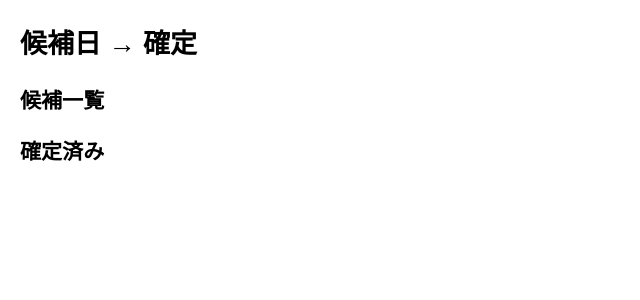
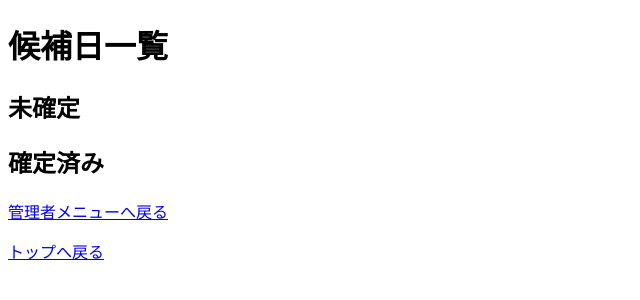
Before and after one commit to matsumurashin0125/event-app6, a Flask app: page /confirm in a window 1280 px wide. Shown: the top 300 px of the page, without its empty margins (0-640 px from the left). Run offline with Flask 3, Linux system fonts and the light colour scheme; the visitor is signed in with stand-in values (Sample User, id 1).

Commit message:
confirm.html を更新

```diff
--- a/templates/confirm.html
+++ b/templates/confirm.html
@@ -1,45 +1,37 @@
-{% extends "base.html" %}
-{% block content %}
-<h2>候補日 → 確定</h2>
+<!DOCTYPE html>
+<html>
+<head>
+    <title>候補日確認</title>
+</head>
+<body>
 
-<h3>候補一覧</h3>
+<h1>候補日一覧</h1>
+
+<h2>未確定</h2>
 <ul>
 {% for c in candidates %}
     <li>
-    {{ c.year }}/{{ c.month }}/{{ c.day }} {{ c.gym }} {{ c.start }}-{{ c.end }}
-
-    <!-- 確定 -->
-    <form method="POST" style="display:inline;">
+        {{ c.year }} / {{ c.month }} / {{ c.day }}  {{ c.gym }}
+        <form method="post" style="display:inline;">
             <input type="hidden" name="candidate_id" value="{{ c.id }}">
-      <button type="submit">確定</button>
-    </form>
-
-    <!-- 編集 -->
-    <a href="{{ url_for('edit_event', candidate_id=c.id) }}">編集</a>
-
-    <!-- 削除 -->
-    <form method="POST" action="{{ url_for('delete_event', candidate_id=c.id) }}" style="display:inline;">
-      <button type="submit" onclick="return confirm('削除しますか？')">削除</button>
+            <button type="submit">この日で確定</button>
         </form>
     </li>
 {% endfor %}
 </ul>
 
-<h3>確定済み</h3>
+<h2>確定済み</h2>
 <ul>
-  {% for con, c in confirmed %}
+{% for con, cand in confirmed %}
     <li>
-    <b>[確定]</b> {{ c.year }}/{{ c.month }}/{{ c.day }} {{ c.gym }} {{ c.start }}-{{ c.end }}
-
-    <!-- 編集 -->
-    <a href="{{ url_for('edit_event', candidate_id=c.id) }}">編集</a>
-
-    <!-- 削除 -->
-    <form method="POST" action="{{ url_for('delete_event', candidate_id=c.id) }}" style="display:inline;">
-      <button type="submit" onclick="return confirm('削除しますか？')">削除</button>
-    </form>
+        【確定】 {{ cand.year }} / {{ cand.month }} / {{ cand.day }} {{ cand.gym }}
+        <a href="{{ url_for('edit_event', event_id=con.id) }}">編集</a>
     </li>
 {% endfor %}
 </ul>
 
-{% endblock %}
+<p><a href="{{ url_for('admin_menu') }}">管理者メニューへ戻る</a></p>
+<p><a href="{{ url_for('home') }}">トップへ戻る</a></p>
+
+</body>
+</html>
```
Lines whose indentation alone changed are shown as unchanged.
